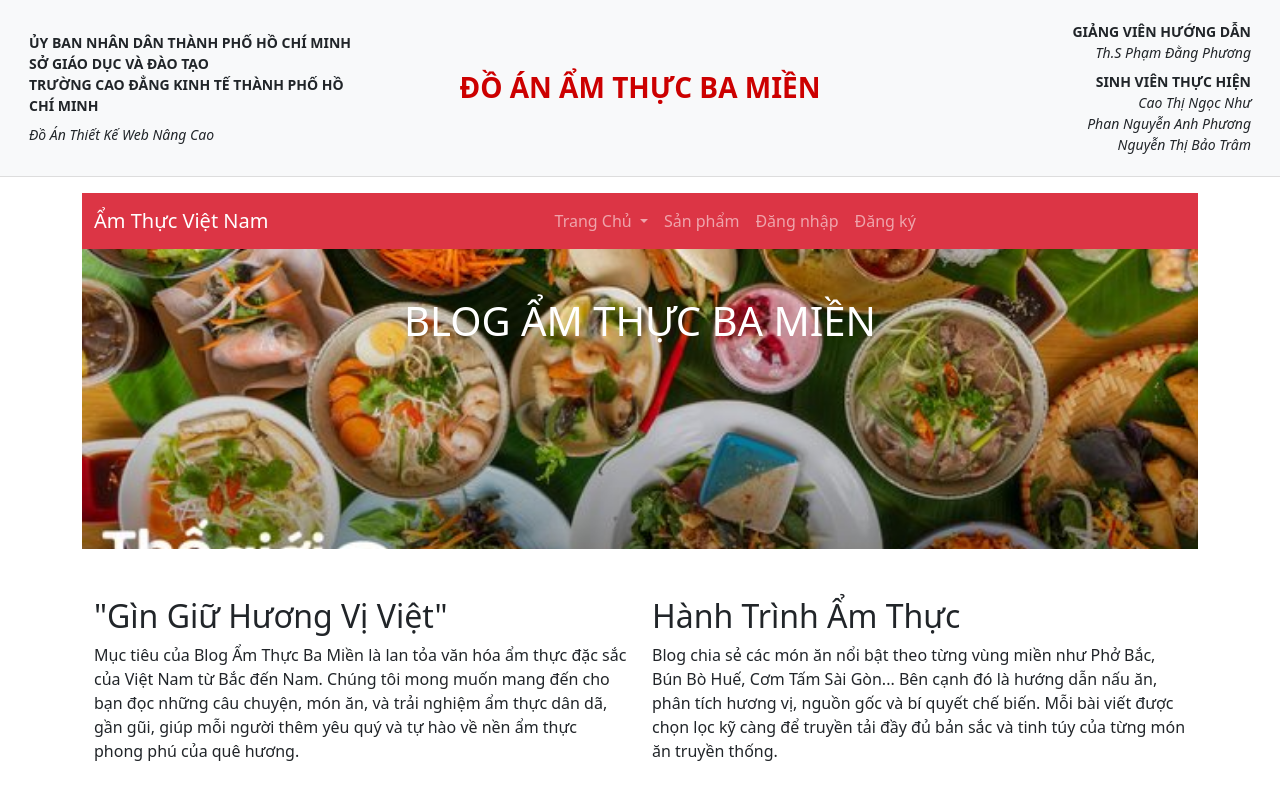
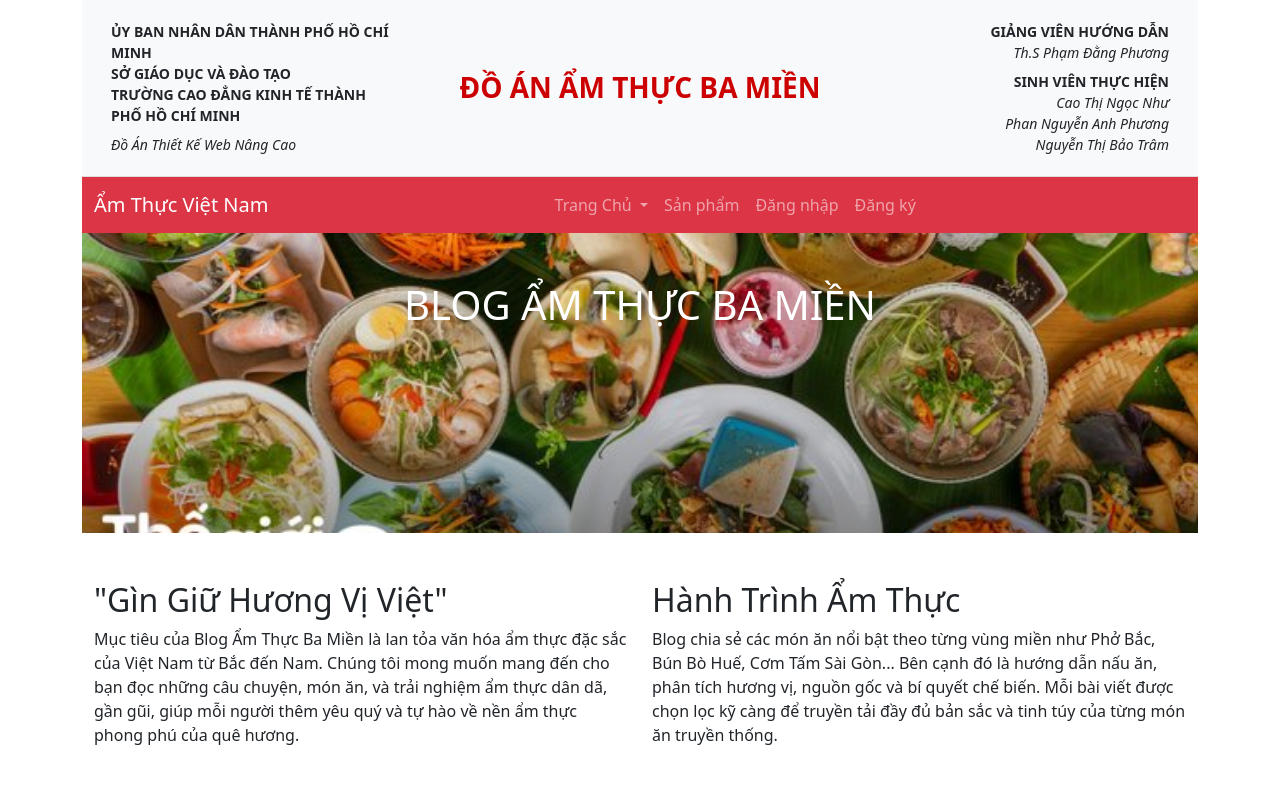
Before and after one commit to tiniengnhu24/vue-food-website, a Vue app: page / in a window 1280 px wide. Shown: the top 800 px of the page. Built offline with nearby package versions, Linux system fonts and the light colour scheme.

Commit message:
🔧 Cập nhật Navbar.vue, App.vue và phân quyền user từ useAuth

```diff
--- a/src/App.vue
+++ b/src/App.vue
@@ -1,49 +1,35 @@
 <template>
-  <div id="app">
-    <!-- Top Banner full-width -->
+  <div id="app" class="container">
+    <!-- Top Banner hiển thị trên cùng -->
     <TopBanner />
 
-    <!-- Nội dung bên trong container -->
-    <div class="container py-3">
-      <!-- Thanh chức năng (Navbar) -->
-      <AppNavbar />
+    <!-- Thanh chức năng (Navbar) -->
+    <AppNavbar />
 
-      <!-- Nội dung trang -->
-      <router-view></router-view>
-    </div>
+    <!-- Nội dung trang -->
+    <router-view></router-view>
   </div>
 </template>
 
-<script>
-import AppNavbar from './components/Navbar.vue';
-import TopBanner from './components/TopBanner.vue';
+<script setup>
+import AppNavbar from './components/Navbar.vue'
+import TopBanner from './components/TopBanner.vue'
 
-export default {
-  name: 'App',
-  components: {
-    AppNavbar,
-    TopBanner
-  },
-  computed: {
-    isAuthPage() {
-      return this.$route.path === '/login' || this.$route.path === '/register';
-    }
-  }
-};
+// 💡 Import fetchUser từ useAuth để kiểm tra trạng thái đăng nhập
+import { onMounted } from 'vue'
+import { fetchUser } from '@/composables/useAuth'
+
+onMounted(() => {
+  fetchUser() // ✅ Gọi khi ứng dụng load
+})
 </script>
 
 <style>
 body {
   font-family: Arial, sans-serif;
   background-color: #fff;
-  color: #333;
+  color: #c00;
   margin: 0;
   padding: 0;
 }
-
-#app {
-  min-height: 100vh;
-  display: flex;
-  flex-direction: column;
-}
 </style>
--- a/src/components/Navbar.vue
+++ b/src/components/Navbar.vue
@@ -75,30 +75,20 @@
 </template>
 
 <script setup>
-import { ref, onMounted } from 'vue'
 import { useRouter } from 'vue-router'
 import { supabase } from '@/supabase'
 
-// Khởi tạo router để điều hướng nếu cần
+// 👉 Lấy user từ useAuth thay vì tự tạo ref riêng
+import { user } from '@/composables/useAuth'
+
 const router = useRouter()
 
-// Reactive user object
-const user = ref(null)
-
-// Khi component mount, lấy user từ Supabase
-onMounted(async () => {
-  const { data } = await supabase.auth.getUser()
-  user.value = data.user
-})
-
-// Hàm đăng xuất
 const logout = async () => {
   await supabase.auth.signOut()
   user.value = null
-  router.push('/') // dùng router thay vì window.location.href
+  router.push('/')
 }
 </script>
-
 
 <style scoped>
 .navbar .badge {
--- /dev/null
+++ b/src/composables/useAuth.js
@@ -0,0 +1,16 @@
+import { ref } from 'vue'
+import { supabase } from '@/supabase'
+
+const user = ref(null)
+
+const fetchUser = async () => {
+  const { data } = await supabase.auth.getUser()
+  user.value = data.user
+}
+
+// Lắng nghe thay đổi đăng nhập/đăng xuất
+supabase.auth.onAuthStateChange((_event, session) => {
+  user.value = session?.user || null
+})
+
+export { user, fetchUser }
```
